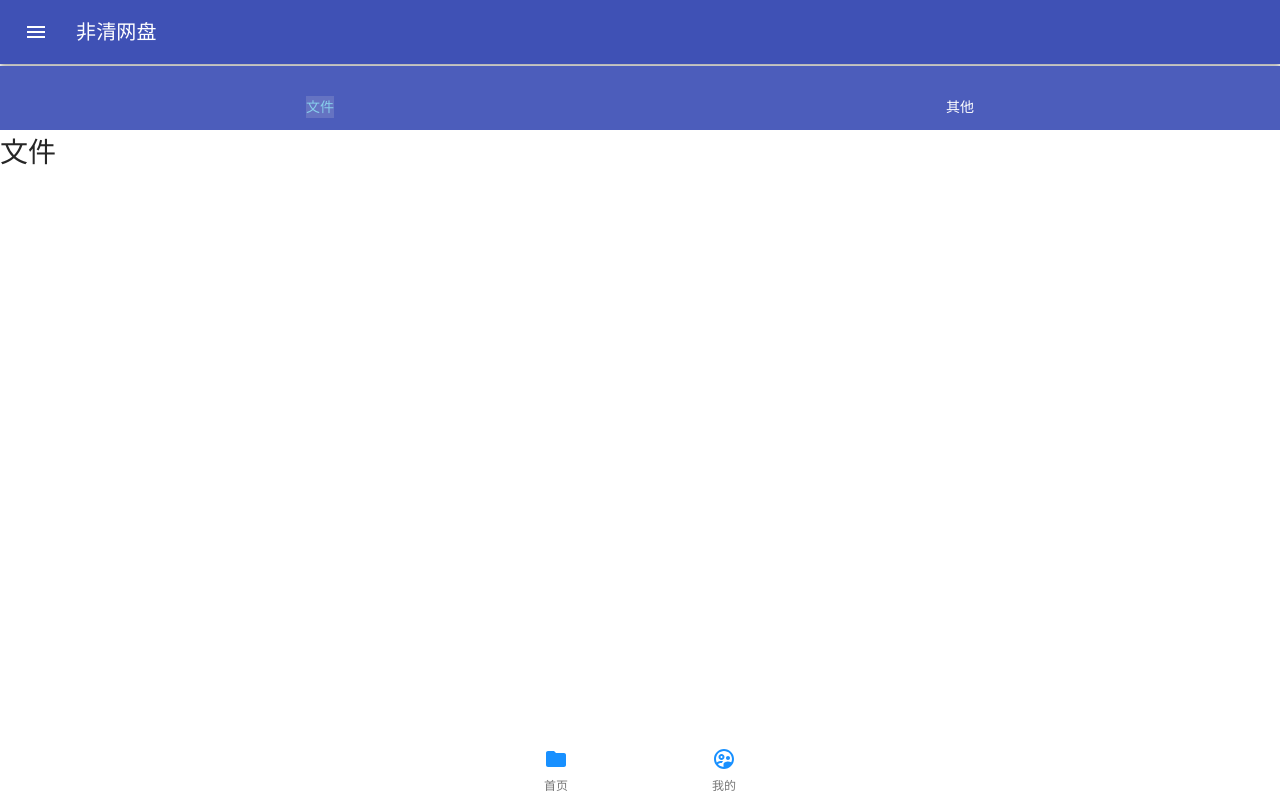
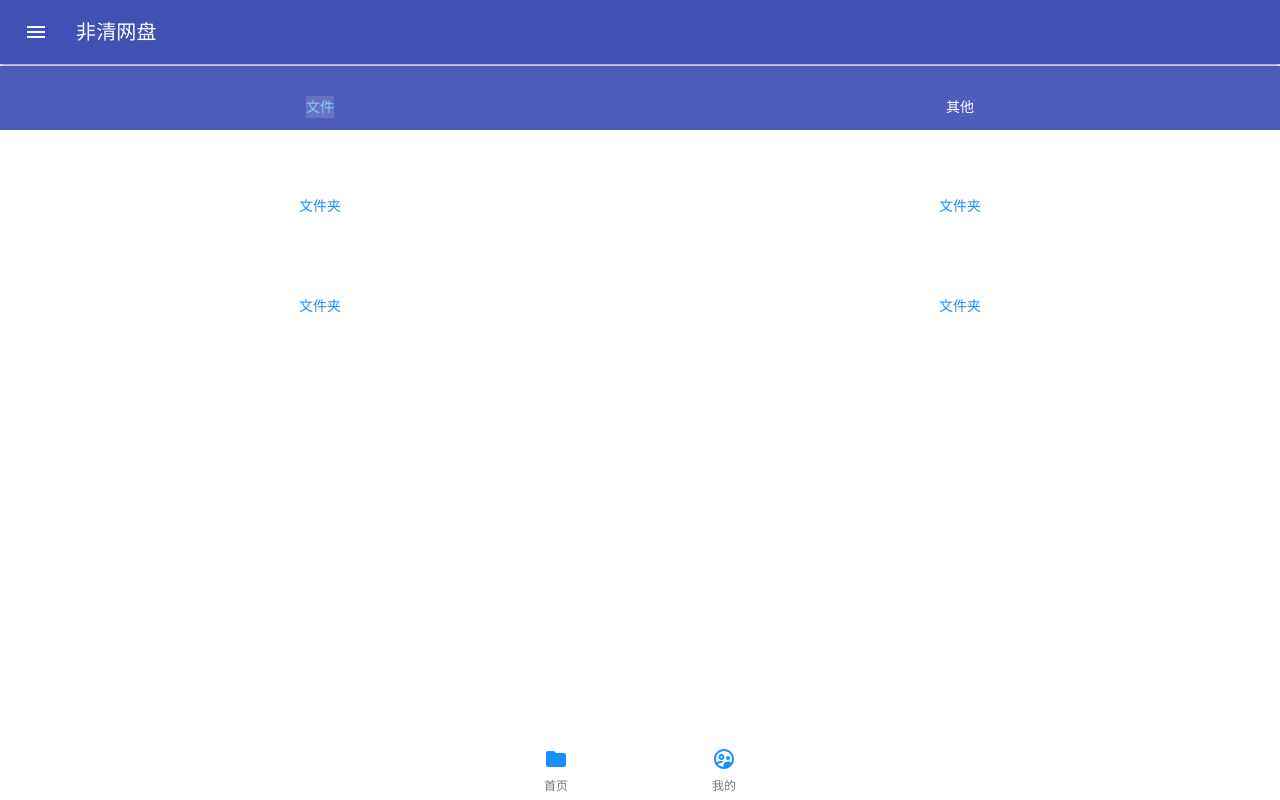
Before and after one commit to HookAder/cloud-plate, a React (Create React App) app: page /home/files in a window 1280 px wide. Built offline with nearby package versions, Linux system fonts and the light colour scheme; what redux-immutable would draw is missing.

Commit message:
create on files.jsx files-flex

```diff
--- a/public/index.html
+++ b/public/index.html
@@ -7,7 +7,7 @@
   <meta name="viewport" content="minimum-scale=1, initial-scale=1, width=device-width" />
   <meta name="theme-color" content="#000000" />
   <meta name="description" content="Web site created using create-react-app" />
-  <script src="http://at.alicdn.com/t/font_1685103_eenrb9jycl.js"></script>
+  <script src="http://at.alicdn.com/t/font_1685103_g728awm1o3g.js"></script>
   <title>非清云盘</title>
 </head>
 
--- a/src/common/topBar/index.jsx
+++ b/src/common/topBar/index.jsx
@@ -10,13 +10,13 @@ const TopBar = () => {
           <svg className="icon" aria-hidden="true">
             <use href="#icon-files"></use>
           </svg>
-          <NavLink to="/home/files" activeClassName="topbar-active">文件</NavLink>
+          <NavLink to="/home/files" activeClassName="topbar-active animated headShake">文件</NavLink>
         </li>
         <li>
           <svg className="icon" aria-hidden="true">
             <use href="#icon-qita"></use>
           </svg>
-          <NavLink to="/home/about" activeClassName="topbar-active">其他</NavLink>
+          <NavLink to="/home/about" activeClassName="topbar-active animated headShake">其他</NavLink>
         </li>
       </ul>
     </div >
--- a/src/pages/home/components/about/index.jsx
+++ b/src/pages/home/components/about/index.jsx
@@ -6,9 +6,7 @@ import TopBar from '../../../../common/topBar';
 const About = () => {
   return (
     <div className="about">
-      <Header
-        title="非清网盘"
-      />
+      <Header title="非清网盘" />
       <TopBar />
       <h1>其他</h1>
       <NavBar />
--- a/src/pages/home/components/files/index.jsx
+++ b/src/pages/home/components/files/index.jsx
@@ -1,18 +1,56 @@
 import React from 'react';
+import { Link } from 'react-router-dom';
 import Header from '../../../../common/header';
 import NavBar from '../../../../common/navBar';
 import TopBar from '../../../../common/topBar';
-
+import {
+  FilesWrapper,
+  FilesList,
+  FilesItem
+} from "./style";
 const Files = () => {
   return (
     <div className="files">
-      <Header
-        title="非清网盘"
-      />
+      <Header title="非清网盘" />
       <TopBar />
-      <h1>文件</h1>
+      <FilesWrapper>
+        <FilesList>
+          <FilesItem>
+            <Link to="/home/files">
+              <svg className="icon" aria-hidden="true">
+                <use href="#icon-files1"></use>
+              </svg>
+              <span>文件夹</span>
+            </Link>
+          </FilesItem>
+          <FilesItem>
+            <Link to="/home/files">
+              <svg className="icon" aria-hidden="true">
+                <use href="#icon-files1"></use>
+              </svg>
+              <span>文件夹</span>
+            </Link>
+          </FilesItem>
+          <FilesItem>
+            <Link to="/home/files">
+              <svg className="icon" aria-hidden="true">
+                <use href="#icon-files1"></use>
+              </svg>
+              <span>文件夹</span>
+            </Link>
+          </FilesItem>
+          <FilesItem>
+            <Link to="/home/files">
+              <svg className="icon" aria-hidden="true">
+                <use href="#icon-files1"></use>
+              </svg>
+              <span>文件夹</span>
+            </Link>
+          </FilesItem >
+        </FilesList >
+      </FilesWrapper >
       <NavBar />
-    </div>
+    </div >
   );
 };
 
--- /dev/null
+++ b/src/pages/home/components/files/style.js
@@ -0,0 +1,40 @@
+import styled from 'styled-components';
+
+
+export const FilesWrapper = styled.div`
+  margin-top: .1rem;
+  width: 100%;
+  background: #fff;
+`;
+
+export const FilesList = styled.ul`
+  display: flex;
+  width: 100%;
+  height: 100%;
+  margin: 0;
+  padding: 0;
+  justify-content: space-around;
+  align-items: center;
+  flex-wrap: wrap;
+`;
+
+export const FilesItem = styled.li`
+  margin-top: .2rem;
+  list-style: none;
+  width: 48%;
+  height: 6rem;
+  background: #fff;
+  display: flex;
+  justify-content: center;
+  align-items: center;
+  flex-direction: column;
+  a {
+    display: flex;
+    justify-content: center;
+    align-items: center;
+    flex-direction: column;
+  }
+  svg {
+    font-size: 3rem;
+  }
+`;
--- a/src/pages/home/index.jsx
+++ b/src/pages/home/index.jsx
@@ -1,5 +1,5 @@
 import React from 'react';
-import { Route,Switch } from 'react-router-dom';
+import { Route,Switch,Redirect } from 'react-router-dom';
 import Files from './components/files';
 import About from './components/about';
 import './index.scss';
@@ -9,8 +9,9 @@ const Home = () => {
   return (
     <div className="home">
      <Switch>
-       <Route path="/home/files" component={Files} />
-       <Route path="/home/about" component={About} />
+      <Route path="/home/files" component={Files} />
+      <Route path="/home/about" component={About} />
+      <Redirect exact from="/home" to="/home/files" />
      </Switch>
     </div>
   );
```
